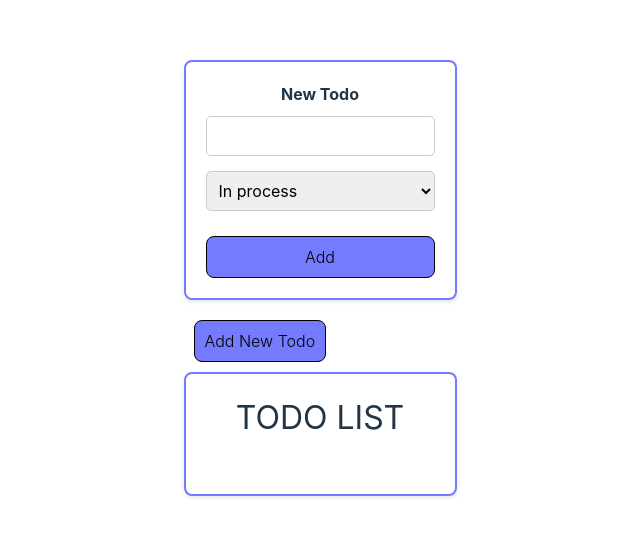
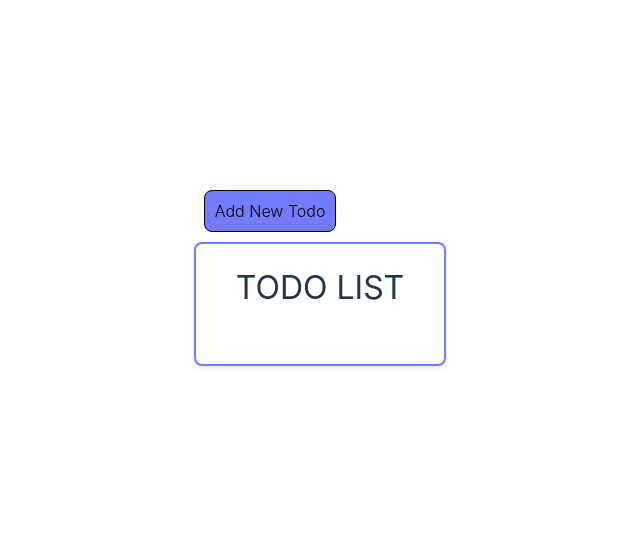
Before and after one commit to meryemiris/todo-app, a React (Vite) app: page / in a window 1280 px wide. Shown: the part 127-664 px from the top of the page, without its empty margins (320-960 px from the left). Built offline with nearby package versions, Linux system fonts and the light colour scheme.

Commit message:
add state hook for show and hide forms

```diff
--- a/src/App.tsx
+++ b/src/App.tsx
@@ -6,6 +6,14 @@ import { useState } from "react";
 
 function App() {
   const [todos, setTodos] = useState<Todo[]>([]);
+  const [isAdd, setIsAdd] = useState(false);
+
+  function showFormHandler() {
+    setIsAdd(true);
+  }
+  function hideFormHandler() {
+    setIsAdd(false);
+  }
 
   const addTodoHandler = (text: string, status: string) => {
     const newTodo = new Todo(text, status);
@@ -15,8 +23,8 @@ function App() {
   };
   return (
     <>
-      <NewTodo onAdd={addTodoHandler} />
-      <Todos items={todos} />
+      {isAdd && <NewTodo onAdd={addTodoHandler} onHide={hideFormHandler} />}
+      <Todos items={todos} onShow={showFormHandler} />
     </>
   );
 }
--- a/src/components/NewTodo.tsx
+++ b/src/components/NewTodo.tsx
@@ -2,6 +2,7 @@ import styles from "./NewTodo.module.css";
 
 interface NewTodoProps {
   onAdd: (status: string, text: string) => void;
+  onHide: () => void;
 }
 
 export default function NewTodo(props: NewTodoProps) {
@@ -13,7 +14,8 @@ export default function NewTodo(props: NewTodoProps) {
 
     console.log(todoText, todoStatus);
     props.onAdd(todoStatus, todoText);
-    event.currentTarget.reset();
+
+    // event.currentTarget.reset();
   }
 
   return (
@@ -28,12 +30,16 @@ export default function NewTodo(props: NewTodoProps) {
         name="text"
       ></input>
 
-      <select name="status">
-        <option value="inprocess">In process</option>
-        <option value="done">Done</option>
+      <select name="status" id="status">
+        <option value="In process">In process</option>
+        <option value="Done">Done</option>
       </select>
 
-      <button className={styles.formButton} type="submit">
+      <button
+        // onClick={props.onHide} // not rendering todo here!
+        className={styles.formButton}
+        type="submit"
+      >
         Add
       </button>
     </form>
--- a/src/components/Todos.tsx
+++ b/src/components/Todos.tsx
@@ -5,6 +5,7 @@ import EditTodo from "./EditTodo";
 
 interface TodosProps {
   items: Todo[];
+  onShow: () => void;
 }
 
 // const DUMMY_TODOS = ["Learn React", "Practice", "Find a Job"];
@@ -19,19 +20,22 @@ const Todos: React.FC<TodosProps> = (props: TodosProps) => {
     <>
       {isEdit && <EditTodo />}
       <div>
-        <button className={styles.itemButton}>Add New Todo</button>
+        <button onClick={props.onShow} className={styles.itemButton}>
+          Add New Todo
+        </button>
       </div>
+
       <div className={styles.container}>
         <header>TODO LIST</header>
         <ul className={styles.list}>
-          {props.items.map((todo) => (
-            <li className={styles.item} key={todo.id}>
+          {props.items.map((item) => (
+            <li className={styles.item} key={item.id}>
               <div>
                 <input className={styles.checkbox} type="checkbox"></input>
-                {todo.text}
+                {item.text}
               </div>
+              <div> {item.status}</div>
               <div>
-                {todo.status}
                 <button onClick={editTodoHandler} className={styles.itemButton}>
                   edit
                 </button>
```
